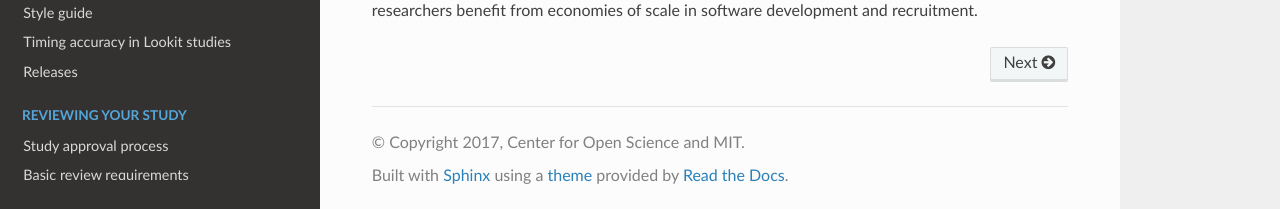
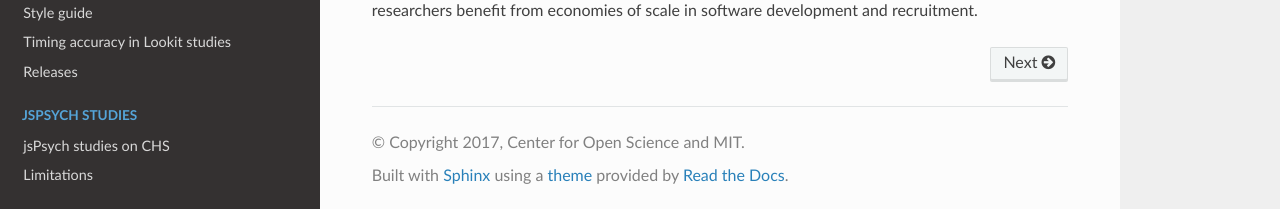
Before and after one commit to lookit/lookit-docs, a Sphinx documentation site: the page built from docs/source/index.rst, in a window 1280 px wide and 900 px high, scrolled down 518 px. Shown: the part 688-897 px from the top of the window. Built offline with Sphinx 7.4.7 and the Read the Docs theme 3.1.0, drawn with Linux system fonts in a browser that asks for light colours.

Commit message:
Add jspsych studies section (#438)
* add jspsych studies section with intro, limitations and releases pages
* add links to new jsPsych studies pages

```diff
--- a/docs/source/index.rst
+++ b/docs/source/index.rst
@@ -66,6 +66,16 @@ Families may take part in studies from multiple labs over time. Having one centr
    :maxdepth: 2
    :hidden:
    :glob:
+   :caption: jsPsych studies
+
+   researchers-jspsych-intro
+   Limitations <researchers-jspsych-limitations>
+   Releases <researchers-jspsych-releases>
+
+.. toctree::
+   :maxdepth: 2
+   :hidden:
+   :glob:
    :caption: Reviewing your study
 
    community-study-approval-process
--- a/docs/source/researchers-edit-design.rst
+++ b/docs/source/researchers-edit-design.rst
@@ -31,7 +31,7 @@ jsPsych
 jsPsych Experiment Code
 =============================
 
-This is where you enter your jsPsych experiment code. This is the JavaScript code used to generate a jsPsych study, not the surrounding HTML. Please see our CHS jsPsych documentation and :ref:`tutorial <jspsych-tutorial-first-study>` for more information about what jsPsych plugins and versions are automatically loaded for you to use, and how to load stimuli files.
+This is where you enter your jsPsych experiment code. This is the JavaScript code used to generate a jsPsych study, not the surrounding HTML. Please see our :ref:`CHS jsPsych documentation <jspsych-intro>` and :ref:`tutorial <jspsych-tutorial-first-study>` for more information about what jsPsych plugins and versions are automatically loaded for you to use, and how to load stimuli files.
 
 .. _`Building an Experiment`: researchers-create-experiment.html
 
--- a/docs/source/tutorial-jspsych/tutorial-jspsych-first-study.rst
+++ b/docs/source/tutorial-jspsych/tutorial-jspsych-first-study.rst
@@ -333,7 +333,7 @@ Check out the jsPsych "hello world" tutorial if you want to start from the basic
 
 There are also lots of examples on the jsPsych plugin documentation pages (e.g. `html-button-response plugin <https://www.jspsych.org/latest/plugins/html-button-response/>`__, `survey plugin <https://www.jspsych.org/latest/plugins/survey/>`__), as well as in the `jsPsych repository "examples" folder <https://github.com/jspsych/jsPsych/tree/main/examples>`__.
 
-Keep in mind that our internal CHS jsPsych experiment runner offers a limited set of jsPsych packages (core library and plugins/extensions) and package versions. In the future, we plan to expand this set. Please see our CHS jsPsych limitations page for information on what jsPsych packages are currently available.
+Keep in mind that our internal CHS jsPsych experiment runner offers a limited set of jsPsych packages (core library and plugins/extensions) and package versions. In the future, we plan to expand this set. Please see our :ref:`CHS jsPsych limitations page <jspsych-limitations>` for information on what jsPsych packages are currently available.
 
 
 Bonus: Translate your experiment into another language
```
Also changed, not shown: docs/source/researchers-jspsych-intro.rst (added, +68 -0 lines), docs/source/researchers-jspsych-limitations.rst (added, +20 -0 lines), docs/source/researchers-jspsych-releases.rst (added, +7 -0 lines).
